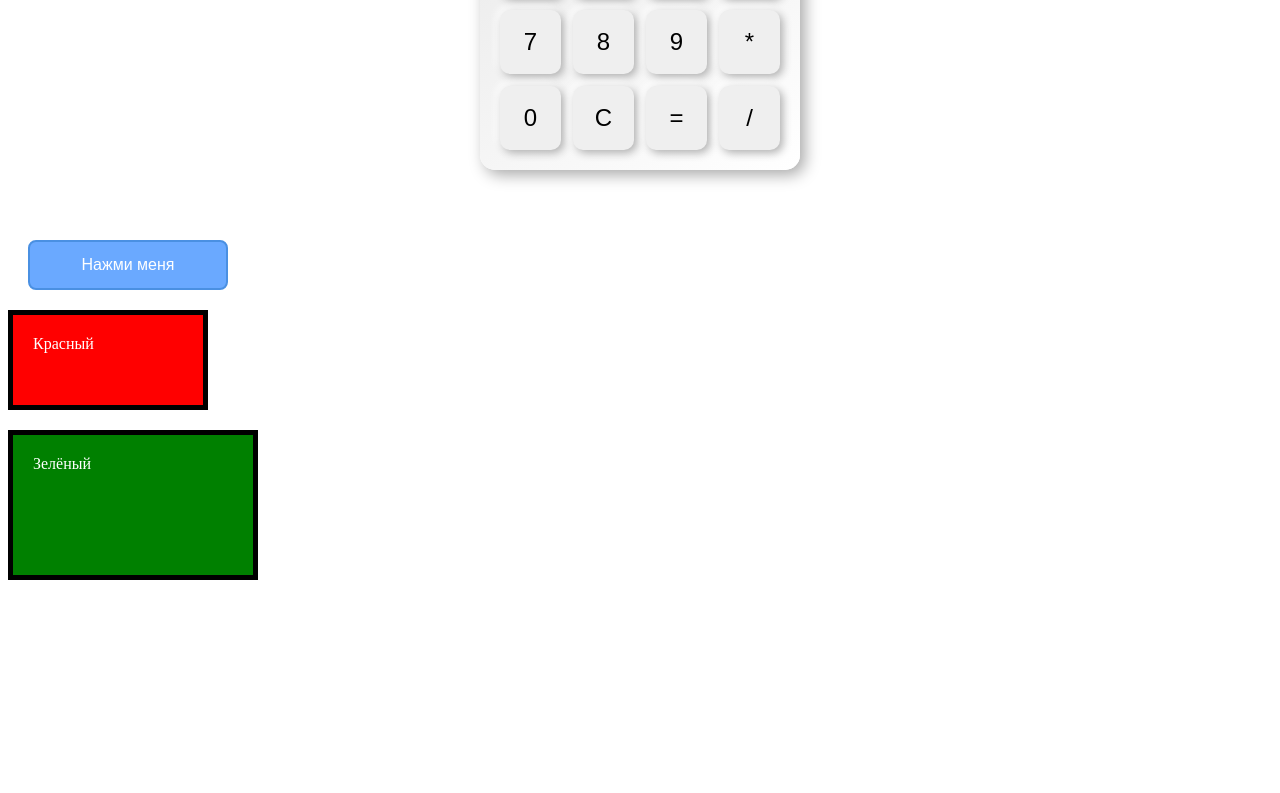
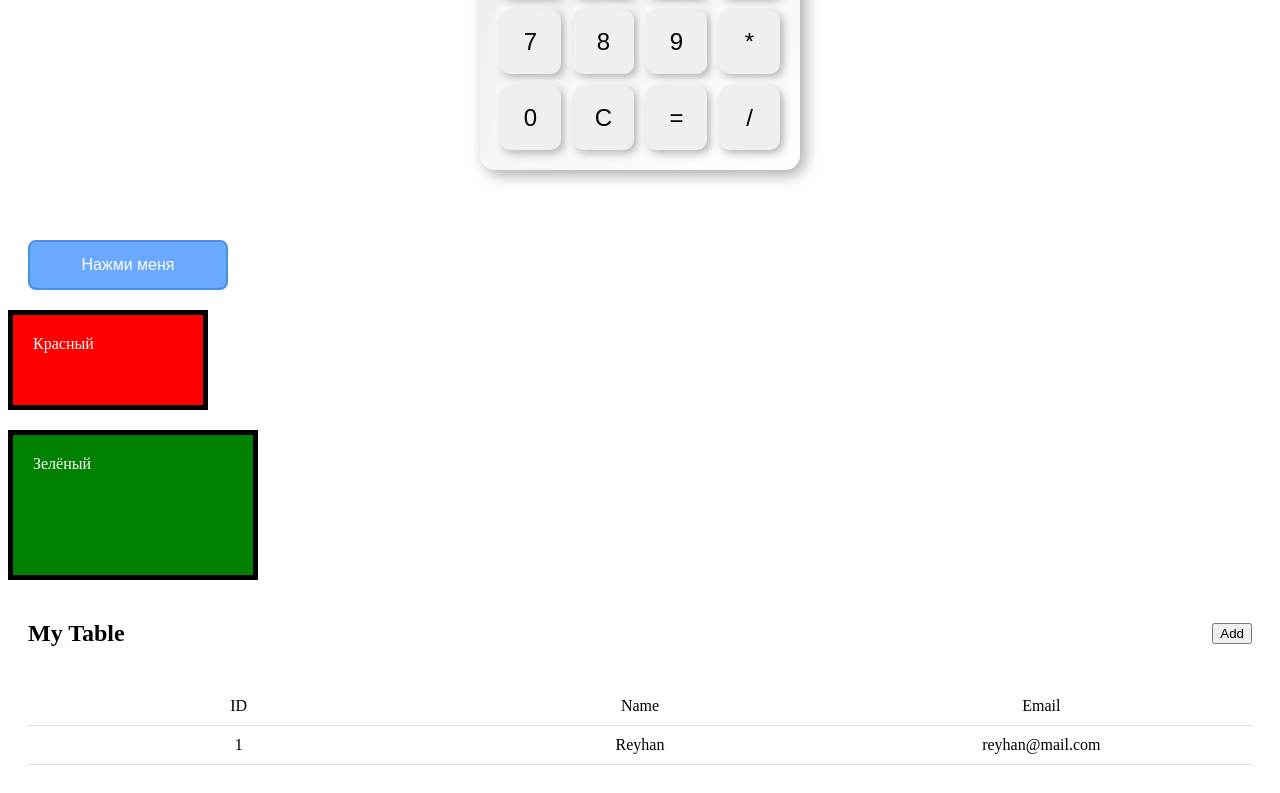
Before and after one commit to IrinaFox/ReyhanProject, a Vue app in the folder Reyhan Project/: page / in a window 1280 px wide. Shown: the part 389-1182 px from the top of the page. Before the commit the page ends 977 px from the top, so only its background shows below. Built offline with nearby package versions, Linux system fonts and the light colour scheme.

Commit message:
DP-50 "Css - Flex":Created a new component MyTable.vue and constrained its elements differently using different flex properties.

```diff
--- a/Reyhan Project/src/App.vue
+++ b/Reyhan Project/src/App.vue
@@ -1,11 +1,13 @@
 <script setup>
 import Calculator from "@/components/Calculator/Calculator.vue";
 import NewButton from "@/components/buttons/NewButton.vue";
+import MyTable from "./components/MyTable.vue"
 </script>
 
 <template>
   <Calculator />
   <NewButton />
+  <MyTable />
 </template>
 
 <style scoped>
--- /dev/null
+++ b/Reyhan Project/src/components/MyTable.vue
@@ -0,0 +1,49 @@
+<script setup>
+
+</script>
+
+<template>
+  <div class="wrapper">
+    <div class="header">
+      <h2>My Table</h2>
+      <button>Add</button>
+    </div>
+
+    <div class="table">
+      <div class="row">
+        <div class="cell">ID</div>
+        <div class="cell">Name</div>
+        <div class="cell">Email</div>
+      </div>
+
+      <div class="row">
+        <div class="cell">1</div>
+        <div class="cell">Reyhan</div>
+        <div class="cell">reyhan@mail.com</div>
+      </div>
+    </div>
+  </div>
+</template>
+
+<style scoped>
+.wrapper {
+  display: flex;
+  flex-direction: column; /* элементы идут сверху вниз */
+  gap: 20px;
+  padding: 20px;
+}
+.header {
+  display: flex;
+  justify-content: space-between; /* заголовок слева, кнопка справа */
+  align-items: center; /* выравнивание по вертикали */
+}
+.row {
+  display: flex;
+  border-bottom: 1px solid #ddd;
+  padding: 10px;
+}
+.cell {
+  flex: 1; /* все ячейки занимают равное пространство */
+  text-align: center;
+}
+</style>
```
